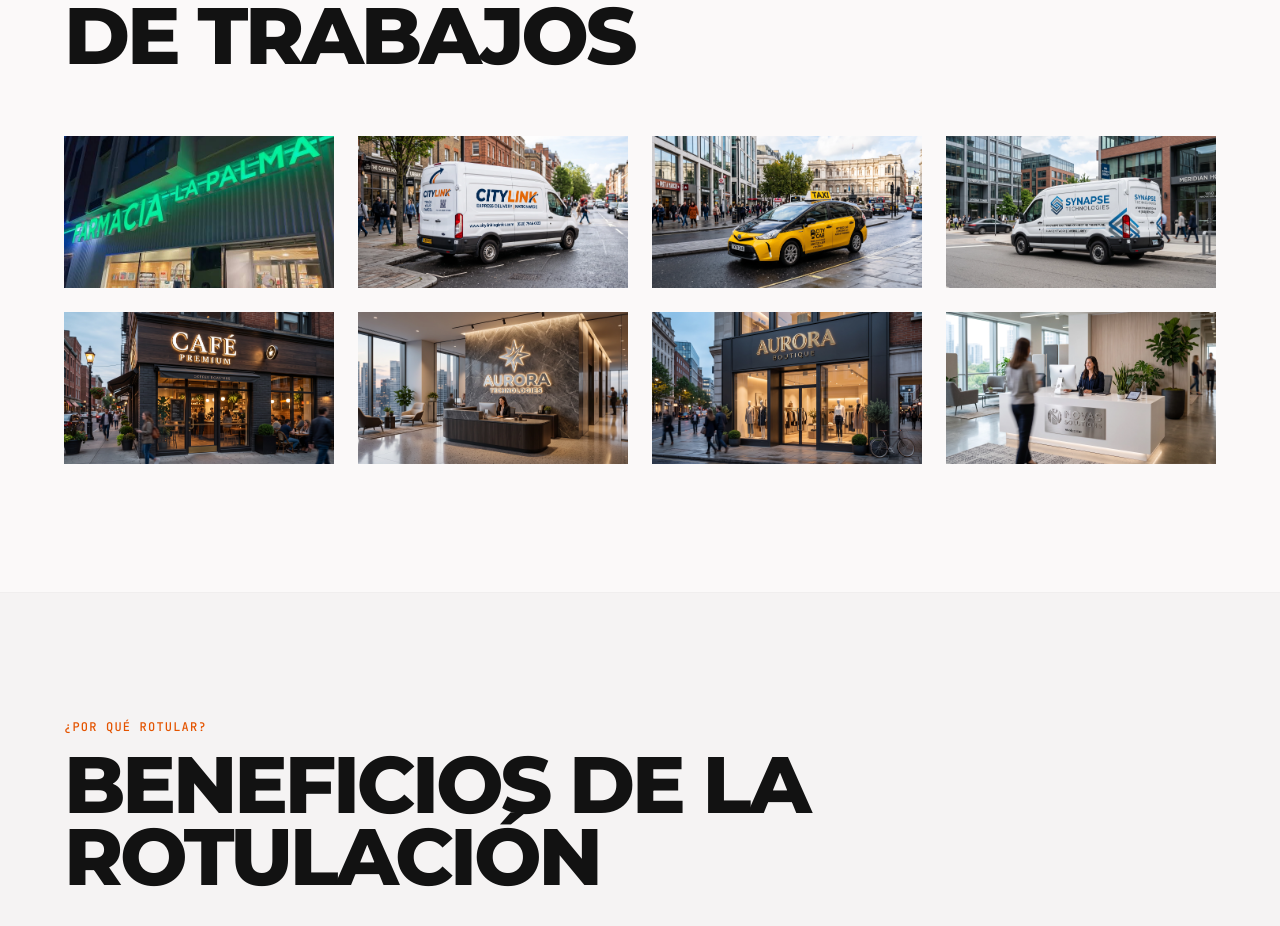
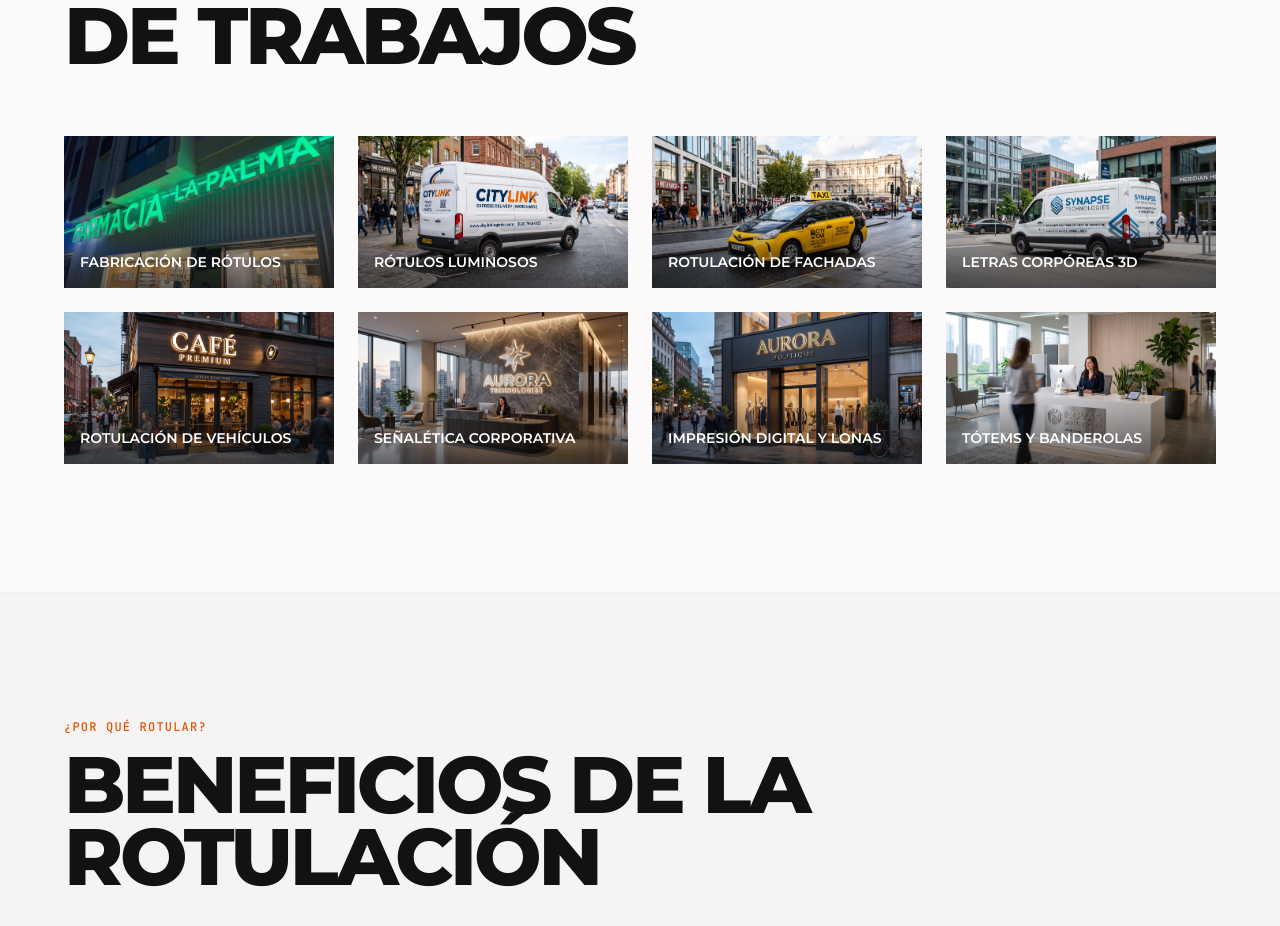
Before and after one commit to elgranjm3000/rotulossalmozora, a Next.js app: page / in a window 1280 px wide. Shown: the part 2700-3626 px from the top of the page. Built offline with nearby package versions, Linux system fonts and the light colour scheme.

Commit message:
Restore title overlay on gallery images, keep only titulo
- Add back gradient overlay with category title on each image
- Only shows titulo (e.g. 'Fabricación de Rótulos')
- No desc field displayed - clean and minimal

```diff
--- a/components/Gallery.tsx
+++ b/components/Gallery.tsx
@@ -105,6 +105,13 @@
                 loading="lazy"
                 className="w-full h-full object-cover transition-transform duration-700 group-hover:scale-105"
               />
+              {/* Title overlay */}
+              <div className="absolute inset-0 bg-gradient-to-t from-primary/60 via-transparent to-transparent" />
+              <div className="absolute bottom-0 left-0 right-0 p-4">
+                <span className="block font-display font-semibold text-white text-sm uppercase leading-tight">
+                  {cat.titulo}
+                </span>
+              </div>
               {/* Hover: magnifier */}
               <div className="absolute inset-0 bg-primary/0 group-hover:bg-primary/20 transition-colors duration-500 flex items-center justify-center">
                 <span className="material-symbols-outlined text-4xl text-white opacity-0 group-hover:opacity-100 transition-opacity duration-300">
```
